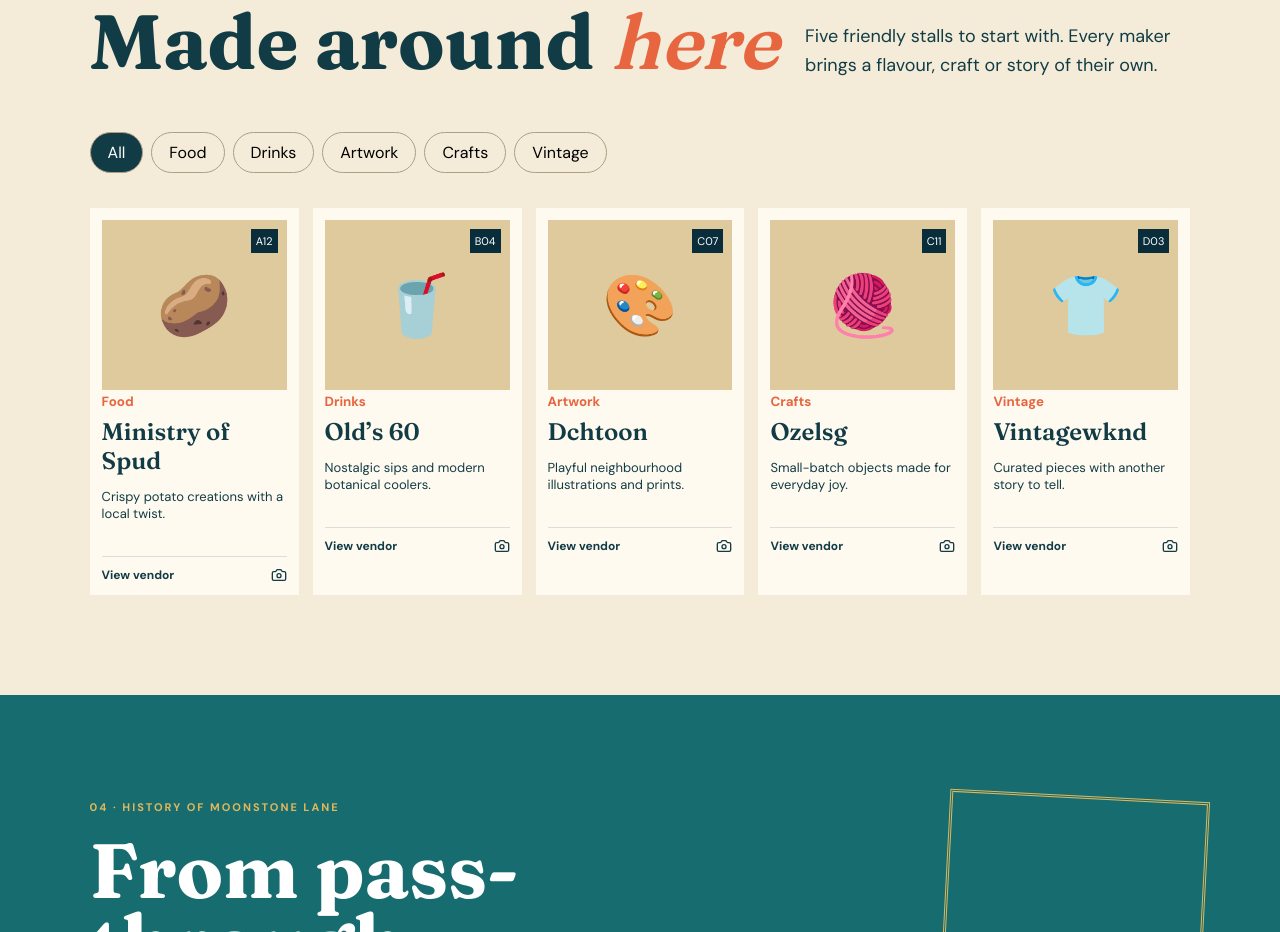
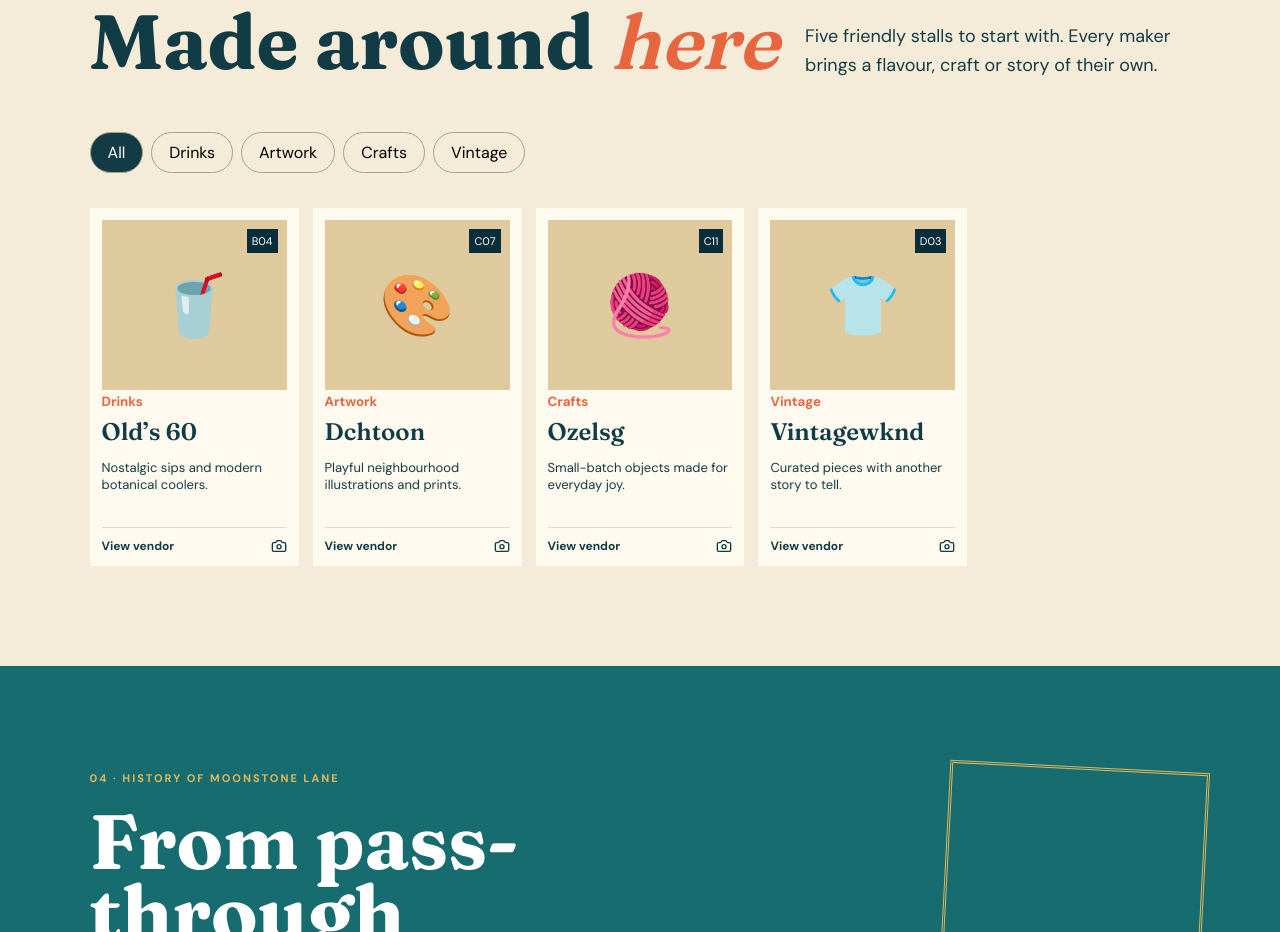
Before and after one commit to anselgoh858-creator/moonstonewebsite, a React (Vite) app: page / in a window 1280 px wide. Shown: the part 2620-3552 px from the top of the page. Built offline with nearby package versions, Linux system fonts and the light colour scheme.

Commit message:
Remove food vendor and Food category filter

```diff
--- a/src/main.tsx
+++ b/src/main.tsx
@@ -4,12 +4,12 @@ import{MapPin,Clock,ArrowUpRight,Menu,X,Camera,Check,ChevronRight,Accessibility,
 import'./styles.css';
 import'./pdf-updates.css';
 
-const vendors=[['Ministry of Spud','A12','Food','Crispy potato creations with a local twist.','🥔'],["Old’s 60",'B04','Drinks','Nostalgic sips and modern botanical coolers.','🥤'],['Dchtoon','C07','Artwork','Playful neighbourhood illustrations and prints.','🎨'],['Ozelsg','C11','Crafts','Small-batch objects made for everyday joy.','🧶'],['Vintagewknd','D03','Vintage','Curated pieces with another story to tell.','👕']];
+const vendors=[["Old’s 60",'B04','Drinks','Nostalgic sips and modern botanical coolers.','🥤'],['Dchtoon','C07','Artwork','Playful neighbourhood illustrations and prints.','🎨'],['Ozelsg','C11','Crafts','Small-batch objects made for everyday joy.','🧶'],['Vintagewknd','D03','Vintage','Curated pieces with another story to tell.','👕']];
 const workshops=[['Mini batik painting','Nadia Rahim','Sat · 4:00 PM','25 min','12','Ages 7+','S$8','5'],['Onde-onde making','Auntie Salmah','Sat · 5:30 PM','30 min','10','Ages 10+','S$10','3'],['Heritage postcard design','Dchtoon','Sun · 3:30 PM','25 min','15','All ages','Free','8'],['Stamp carving','Ink & Timber','Sun · 6:00 PM','30 min','10','Ages 12+','S$12','4']];
 const programme={Saturday:[['3:15–3:45','Opening lane walk','Heritage Gate'],['4:00–4:25','Mini batik painting','Heritage Studio'],['5:30–6:00','Onde-onde making','Demo Kitchen'],['7:00–7:40','Neighbourhood stories','Memory Pocket'],['8:15–8:45','Lantern sketch session','Quiet Zone']],Sunday:[['3:30–3:55','Postcard design','Heritage Studio'],['4:30–5:15','Collect the stories tour','Trail Gate'],['5:30–6:00','Traditional games','Parklet Green'],['6:30–7:15','Community mural','Mural Yard'],['8:10–8:40','Acoustic story circle','Quiet Zone']]};
 function Button({children,ghost=false,onClick}:{children:React.ReactNode,ghost?:boolean,onClick?:()=>void}){return <button className={'btn '+(ghost?'ghost':'')} onClick={onClick}>{children}<ArrowUpRight size={17}/></button>}
 function App(){const[menu,setMenu]=useState(false),[filter,setFilter]=useState('All'),[day,setDay]=useState<'Saturday'|'Sunday'>('Saturday'),[trail,setTrail]=useState(2),[vote,setVote]=useState(''),[voted,setVoted]=useState(false),[step,setStep]=useState(1),[email,setEmail]=useState(''),[joined,setJoined]=useState(false);
- const cats=['All','Food','Drinks','Artwork','Crafts','Vintage']; const filtered=vendors.filter(v=>filter==='All'||v[2]===filter);
+ const cats=['All','Drinks','Artwork','Crafts','Vintage']; const filtered=vendors.filter(v=>filter==='All'||v[2]===filter);
  return <><header><a className="logo" href="#home"><i>◐</i><span>MOONSTONE<br/><b>PARK DAY</b></span></a><nav className={menu?'open':''}>{['Story','Programme','Vendors','Trail','Workshops','Visit'].map(x=><a href={'#'+x.toLowerCase()} onClick={()=>setMenu(false)}>{x}</a>)}<a href="#rental">Vendor Rental</a></nav><div className="navcta"><a href="#visit">Plan your visit</a><a className="pill" href="#rental">Become a vendor</a></div><button className="hamb" aria-label="Toggle menu" onClick={()=>setMenu(!menu)}>{menu?<X/>:<Menu/>}</button></header>
  <main><section className="hero" id="home"><div className="heroBg"/><div className="heroCopy"><div className="eyebrow">Quarterly heritage market · Singapore</div><h1>MOONSTONE<br/><em>PARK DAY</em></h1><p className="tag">Every Lane Holds a Story.</p><div className="datecard"><CalendarDays/><div><small>NEXT MARKET WEEKEND</small><b>Saturday & Sunday</b></div><span>3—9 PM</span><span><MapPin size={16}/> Moonstone Lane Estate</span></div><div className="actions"><Button>Explore the market</Button><Button ghost>Book a vendor space</Button></div></div><div className="scroll">SCROLL TO WANDER <span>↓</span></div></section>
  <div className="ticker"><div>HERITAGE FOOD ✦ LOCAL ART ✦ CULTURAL WORKSHOPS ✦ AR TRAIL ✦ MEMORY WALL ✦ COMMUNITY STORIES ✦ WEEKEND MARKET ✦ HERITAGE FOOD ✦ LOCAL ART ✦ CULTURAL WORKSHOPS ✦ AR TRAIL ✦</div></div>
```
